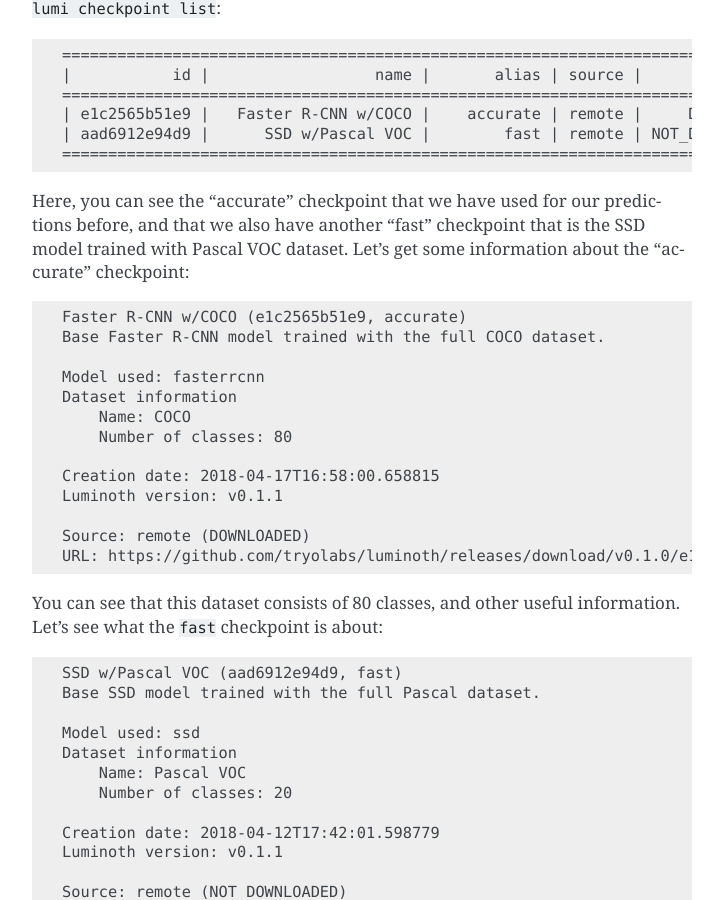
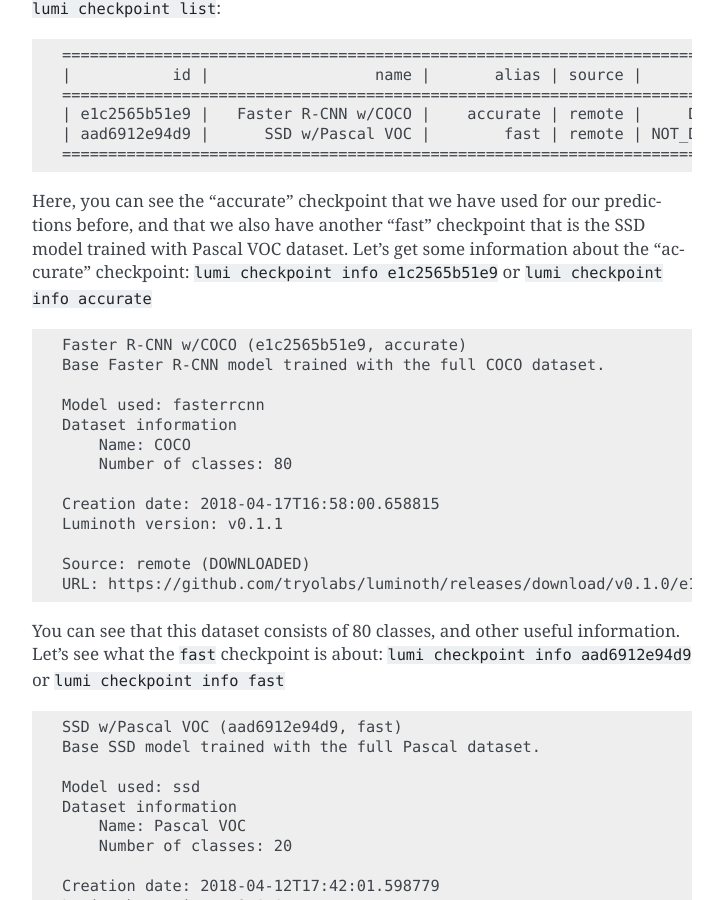
Before and after one commit to tryolabs/luminoth, a Sphinx documentation site: the page built from docs/tutorial/01-first-steps.rst, in a window 1280 px wide and 900 px high, scrolled down 2670 px. Shown: the whole window, without its empty margins (388-1111 px from the left). Built offline with Sphinx 7.4.7, drawn with Linux system fonts in a browser that asks for light colours.

Commit message:
Added example of checkpoint info command

```diff
--- a/docs/tutorial/01-first-steps.rst
+++ b/docs/tutorial/01-first-steps.rst
@@ -119,7 +119,7 @@
 
 Here, you can see the “accurate” checkpoint that we have used for our predictions before,
 and that we also have another “fast” checkpoint that is the SSD model trained with Pascal
-VOC dataset. Let's get some information about the “accurate” checkpoint:
+VOC dataset. Let's get some information about the “accurate” checkpoint: ``lumi checkpoint info e1c2565b51e9`` or ``lumi checkpoint info accurate``
 
 .. code-block:: text
 
@@ -138,7 +138,7 @@
    URL: https://github.com/tryolabs/luminoth/releases/download/v0.1.0/e1c2565b51e9.tar
 
 You can see that this dataset consists of 80 classes, and other useful information. Let's
-see what the ``fast`` checkpoint is about:
+see what the ``fast`` checkpoint is about: ``lumi checkpoint info aad6912e94d9`` or ``lumi checkpoint info fast``
 
 .. code-block:: text
 
```
